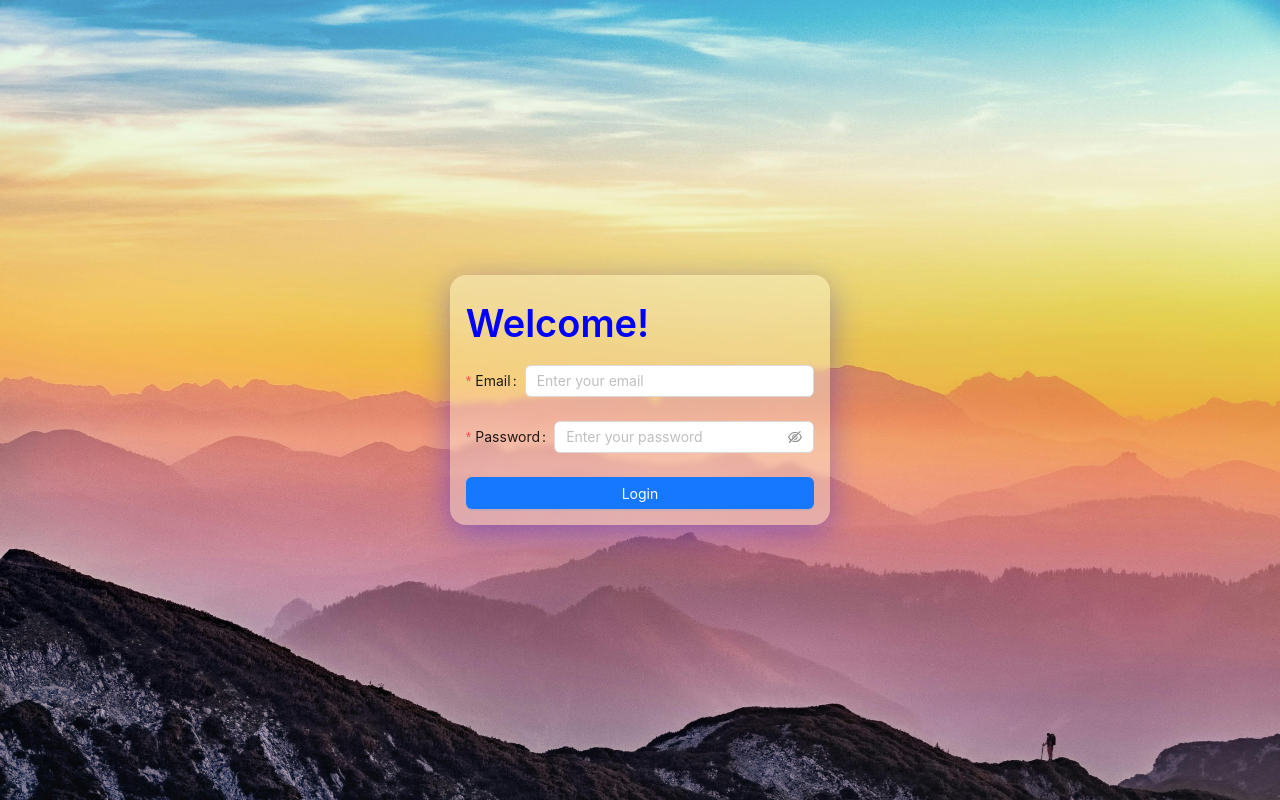
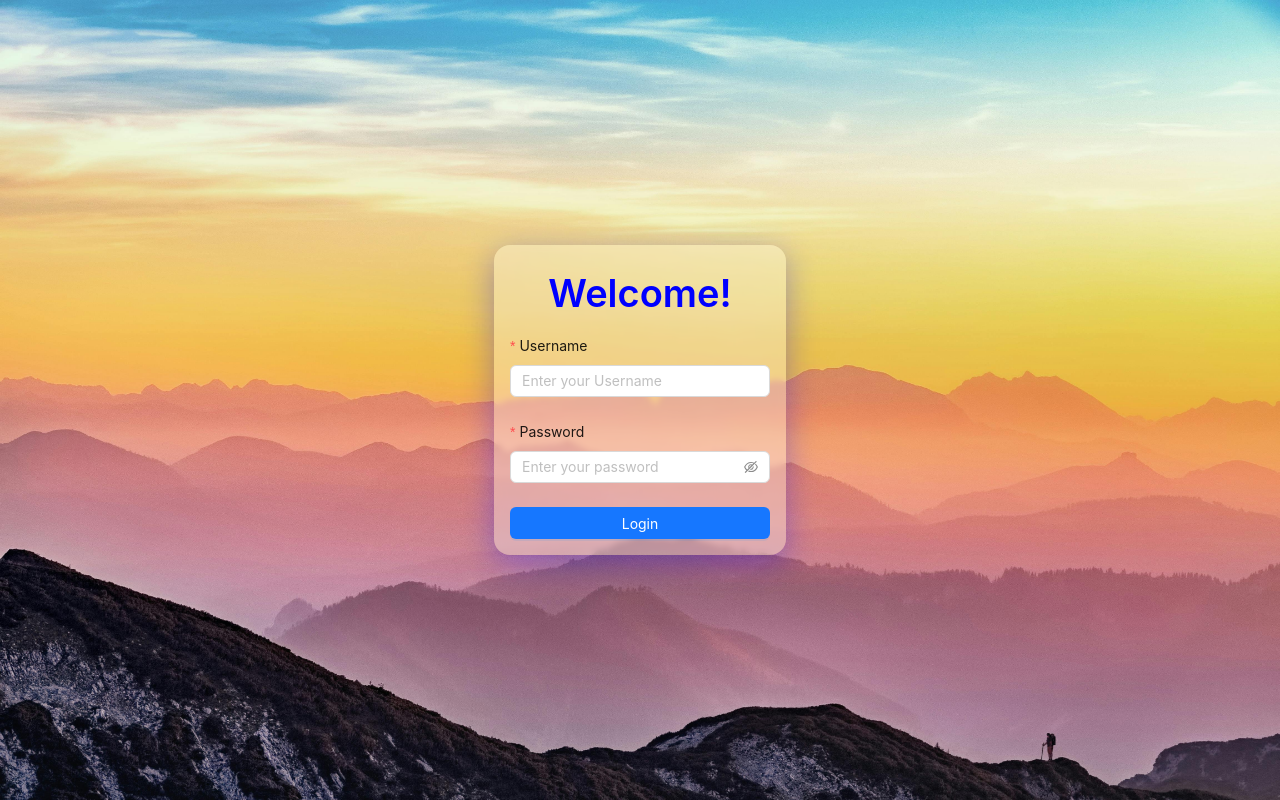
Before and after one commit to SaSinDu10/Smart-Wallet, a React (Create React App) app: page / in a window 1280 px wide. Built offline with nearby package versions, Linux system fonts and the light colour scheme.

Commit message:
create accessToken as the popup msg

```diff
--- a/package.json
+++ b/package.json
@@ -3,12 +3,15 @@
   "version": "0.1.0",
   "private": true,
   "dependencies": {
+    "@apollo/client": "^3.8.10",
     "@testing-library/jest-dom": "^5.17.0",
     "@testing-library/react": "^13.4.0",
     "@testing-library/user-event": "^13.5.0",
     "antd": "^5.13.2",
+    "graphql": "^16.8.1",
     "react": "^18.2.0",
     "react-dom": "^18.2.0",
+    "react-router-dom": "^6.21.3",
     "react-scripts": "5.0.1",
     "web-vitals": "^2.1.4"
   },
--- a/src/App.css
+++ b/src/App.css
@@ -13,4 +13,5 @@
   backdrop-filter: blur(3px);
   padding: 0px 16px 16px 16px;
   border-radius: 16px;
+
 }
--- a/src/App.js
+++ b/src/App.js
@@ -1,28 +1,76 @@
 import { Button, Form, Input, Typography, message } from "antd";
 import './App.css';
+import { useMutation, gql } from '@apollo/client';
+import { BrowserRouter, Routes, Route } from "react-router-dom";
+import dashboad from "./pages/dashboad";
+//import { GraphQLError } from "graphql";
+
+const LOGIN_MUTATION = gql`
+mutation Mutation($username: String!, $password: String!) {
+  SignIn(username: $username, password: $password)
+}
+`;
 
 function App() {
-  const login = ()=>{
-    message.success("Login Succesfull");
+  const [loginMutation] = useMutation(LOGIN_MUTATION);
+
+  const login = async (values) => {
+    console.log(values);
+    try {
+      const { data } = await loginMutation({
+        variables: {
+          username: values.myUsername,
+          password: values.myPassword,
+        },
+      });
+
+      const accessToken = data.SignIn;
+
+      console.log("Access Token:", data);
+
+
+      message.success(`Login Successful. Access Token: ${accessToken}`);
+    } catch (error) {
+      console.error("Login error:", error);
+
+      if (error.graphQLErrors){
+        error.graphQLErrors.forEach(GraphQLError =>{
+          console.error("GraphQL Error:",GraphQLError.message);
+        });
+      }
+      if (error.networkError){
+        console.error("Network Error:",error.networkError);
+      }
+
+      message.error('Login Failed. Please check your credentials.');
+    }
   };
+
   return (
     <div className="loginbg">
-      <Form className="loginForm" onFinish={login}>
-      <Typography.Title style={{color:"blue"}}>Welcome!</Typography.Title>
-        <Form.Item rules={[{
-            required: true,
-            type: "email",
-            message: "Please enter valid email",
-          },
-        ]}
-        label='Email' name={'myEmail'}>
-          <Input placeholder='Enter your email'/>
+      <Form className="loginForm" onFinish={login} layout="vertical">
+        <Typography.Title style={{color:"blue", textAlign:"center"}}>Welcome!</Typography.Title>
+        <Form.Item
+          rules={[
+            {
+              required: true,
+              type: "string",
+              message: "Please enter your username",
+            },
+          ]}
+          label='Username' name='myUsername'
+        >
+          <Input placeholder='Enter your Username'/>
         </Form.Item>
-        <Form.Item rules={[{
-            required: true,
-            message: "Please enter correct password",
-          },
-        ]}  label='Password' name={'myPassword'}>
+        <Form.Item
+          rules={[
+            {
+              required: true,
+              message: "Please enter your password",
+            },
+          ]}
+          label='Password' name='myPassword'
+        >
           <Input.Password placeholder='Enter your password'/>
         </Form.Item>
         <Button type="primary" htmlType="submit" block>
--- a/src/index.js
+++ b/src/index.js
@@ -3,13 +3,19 @@ import ReactDOM from 'react-dom/client';
 import './index.css';
 import App from './App';
 import reportWebVitals from './reportWebVitals';
+import { ApolloClient, InMemoryCache, ApolloProvider} from '@apollo/client';
 
 const root = ReactDOM.createRoot(document.getElementById('root'));
+const client = new ApolloClient({
+  uri: 'http://155.248.246.152:8081/graphql',
+  cache: new InMemoryCache(),
+});
 root.render(
-  <React.StrictMode>
+  <ApolloProvider client={client}>
     <App />
-  </React.StrictMode>
+    </ApolloProvider>
 );
+
 
 // If you want to start measuring performance in your app, pass a function
 // to log results (for example: reportWebVitals(console.log))
--- /dev/null
+++ b/src/pages/dashboad.js
@@ -0,0 +1,9 @@
+import React from 'react'
+
+function dashboad() {
+  return (
+    <div>dashboad</div>
+  )
+}
+
+export default dashboad
```
Also changed, not shown: src/pages/login.js (added), 1 other file (tests, documents, lock files or other folders).
